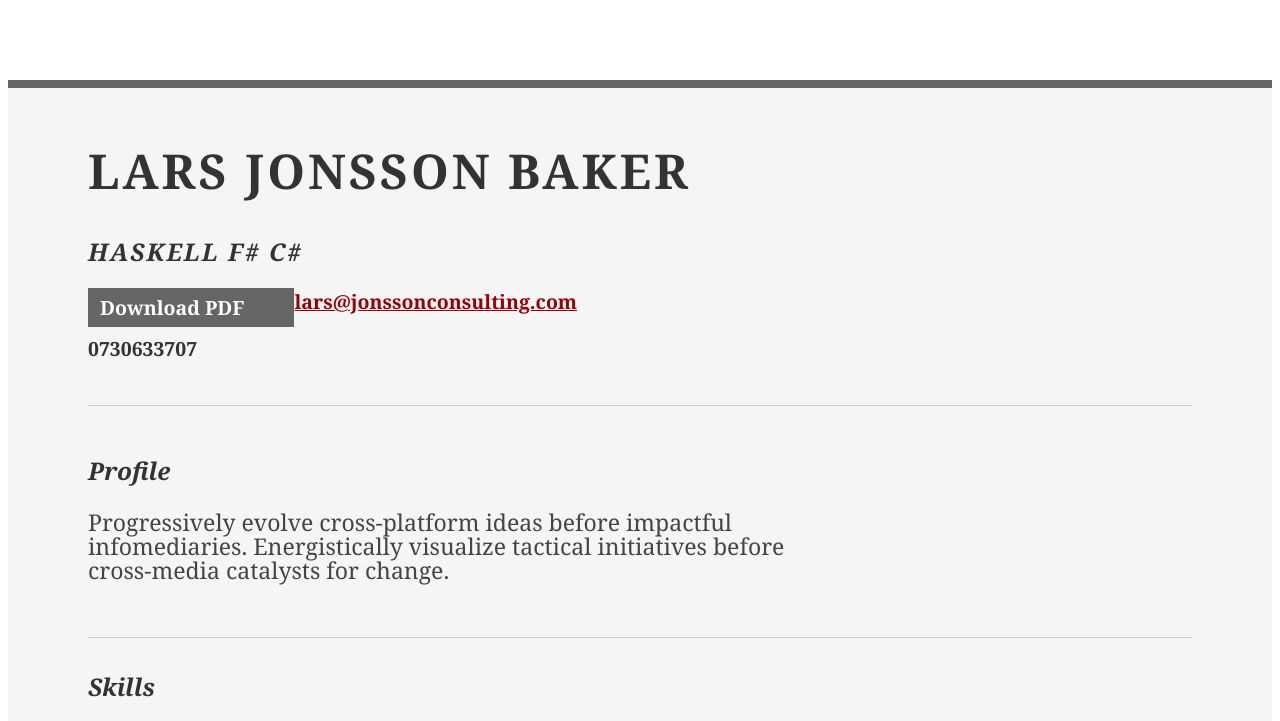
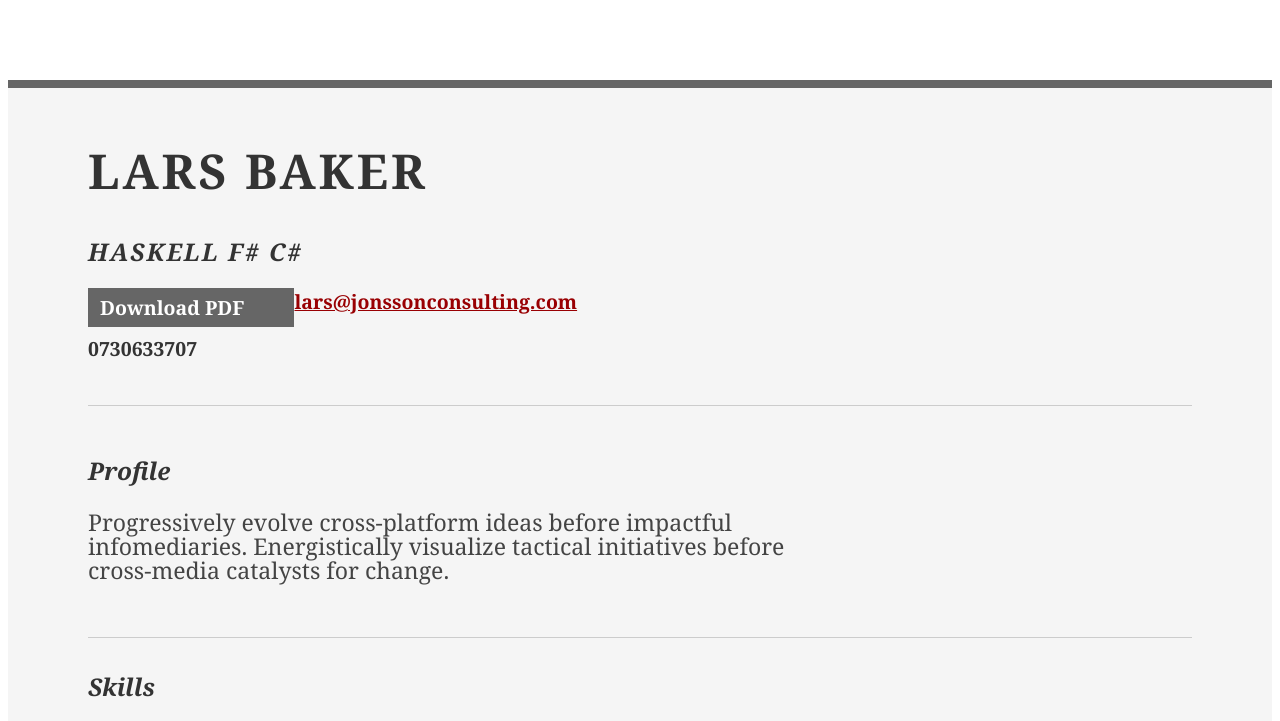
Before and after one commit to larjo/larjo.github.io, a plain HTML site: page index.html in a window 1280 px wide. Shown: the top 721 px of the page. Drawn offline with Linux system fonts and the light colour scheme; a small style sheet from the web is missing.

Commit message:
Update index.html

```diff
--- a/index.html
+++ b/index.html
@@ -2,7 +2,7 @@
 <html>
 <head>
 
-	<title>Lars Jonsson Baker | haskell f# c# | lars@jonssonconsulting.com</title>
+	<title>Lars Baker | haskell f# c# | lars@jonssonconsulting.com</title>
 	<meta http-equiv="content-type" content="text/html; charset=utf-8" />
 
 	<meta name="keywords" content="" />
@@ -20,7 +20,7 @@
 		<div id="hd">
 			<div class="yui-gc">
 				<div class="yui-u first">
-					<h1>Lars Jonsson Baker</h1>
+					<h1>Lars Baker</h1>
 					<h2>haskell f# c#</h2>
 				</div>
 
```
